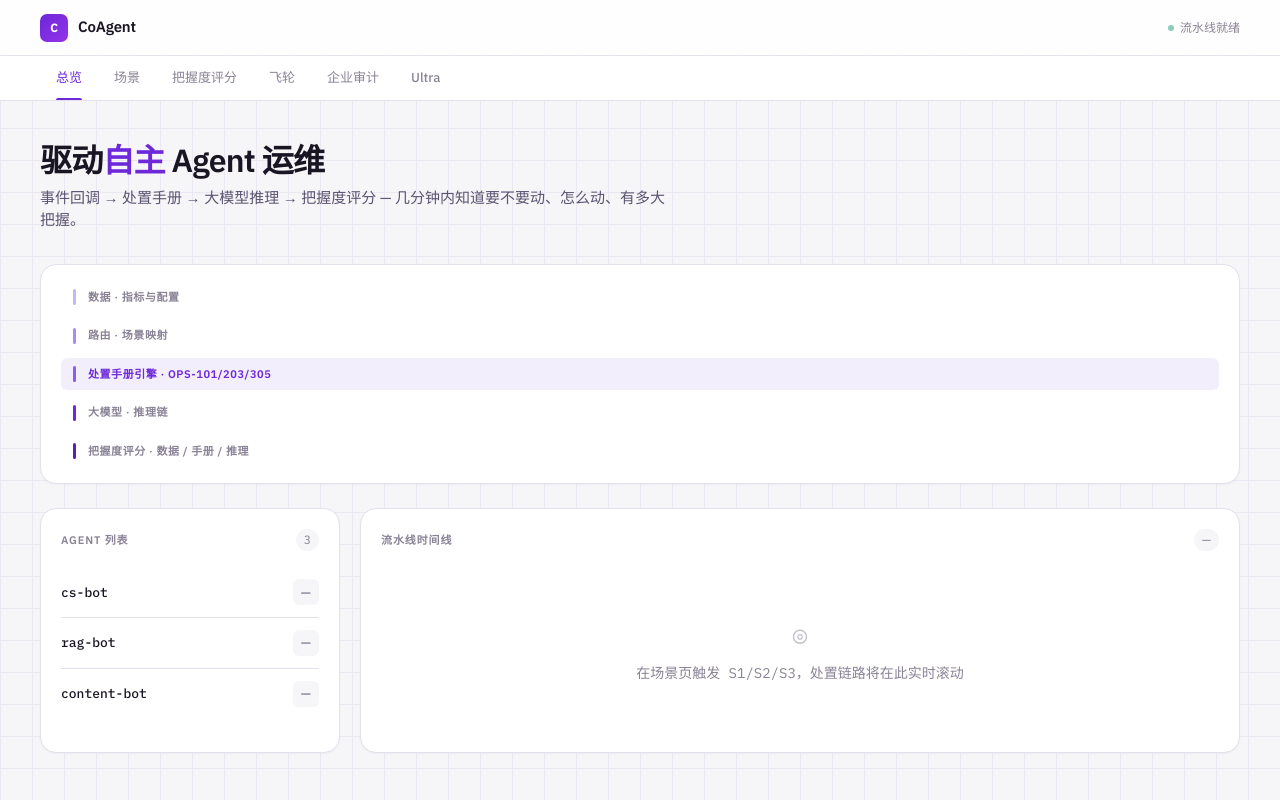
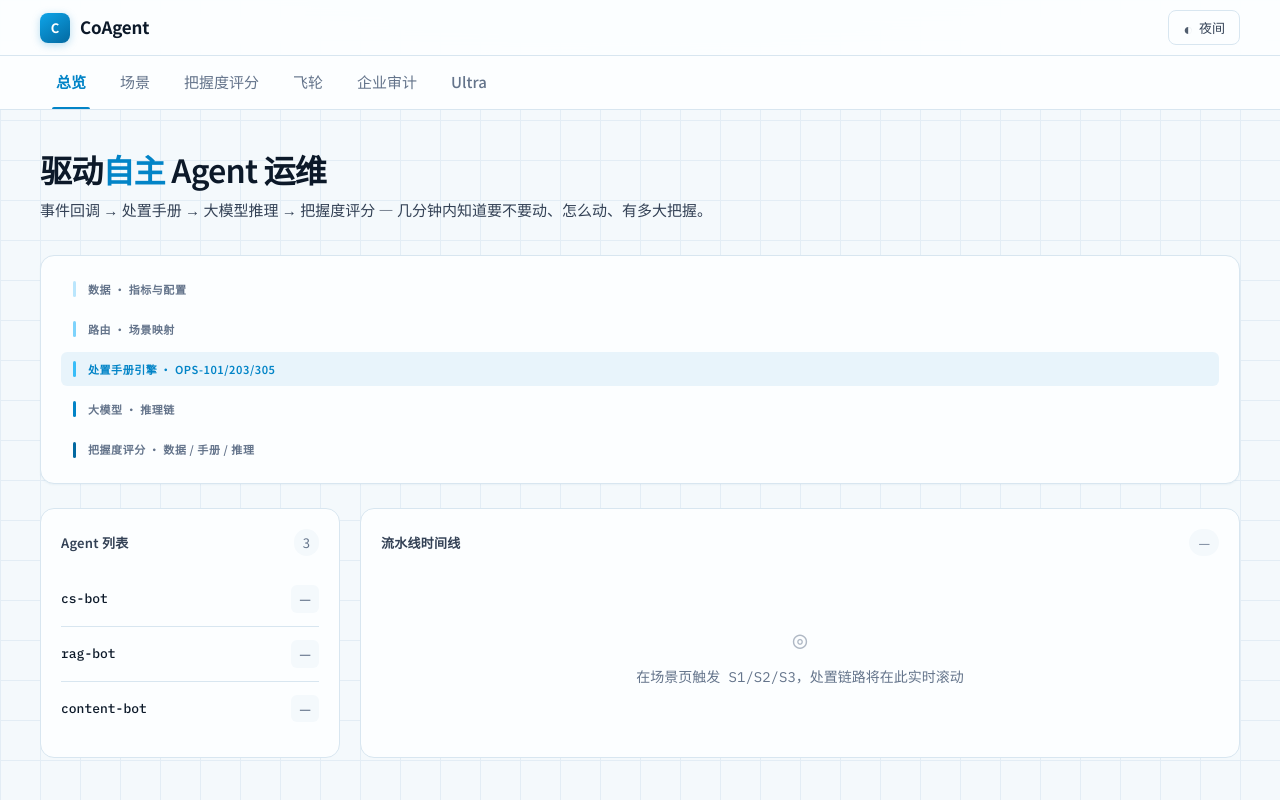
Before and after one commit to lurui1997/coagent, a FastAPI app: page / in a window 1280 px wide. Run offline with FastAPI, Linux system fonts and the light colour scheme; data that the repository does not hold is empty; some libraries are stand-ins or nearby versions.

Commit message:
feat(ui): 优化可读性并支持昼夜模式，移除页头状态角标
改用 Noto Sans SC 与更大字号提升中文阅读体验；页头增加白天/夜间切换并持久化偏好；去掉右上角「流水线就绪」状态展示。

Co-authored-by: Cursor <cursoragent@cursor.com>

```diff
--- a/app/ultra/knowledge_graph.py
+++ b/app/ultra/knowledge_graph.py
@@ -13,7 +13,7 @@ REL_LABELS = {
 }
 
 NODE_COLORS = {
-    "agent": "#6d28d9",
+    "agent": "#0284c7",
     "incident": "#2563eb",
     "playbook": "#d97706",
     "root_cause": "#dc2626",
--- a/web/static/style.css
+++ b/web/static/style.css
@@ -1,51 +1,112 @@
-/* CoAgent Admin — Palantir Ontology–inspired enterprise light theme */
+/* CoAgent — 天蓝科技 · 可读性优先 */
 
 :root {
-  --bg: #f6f5f8;
-  --bg-grid: #ebe8f2;
-  --surface: #ffffff;
+  color-scheme: light;
+
+  --brand-50: #f0f9ff;
+  --brand-100: #e0f2fe;
+  --brand-200: #bae6fd;
+  --brand-300: #7dd3fc;
+  --brand-400: #38bdf8;
+  --brand-500: #0ea5e9;
+  --brand-600: #0284c7;
+  --brand-700: #0369a1;
+  --brand-800: #075985;
+
+  --brand: var(--brand-600);
+  --brand-dark: var(--brand-700);
+  --brand-light: var(--brand-100);
+  --brand-muted: var(--brand-400);
+  --brand-glow: rgba(2, 132, 199, 0.08);
+  --brand-ring: rgba(14, 165, 233, 0.22);
+
+  --purple: var(--brand);
+  --purple-light: var(--brand-light);
+  --purple-muted: var(--brand-muted);
+  --purple-glow: var(--brand-glow);
+
+  --bg: #f4f9fc;
+  --bg-grid: #e3edf5;
+  --bg-radial: rgba(14, 165, 233, 0.07);
+  --surface: #fcfeff;
   --surface-elevated: #ffffff;
-  --border: #e4e0ec;
-  --border-strong: #d0c9dc;
-  --text: #1a1523;
-  --text-secondary: #5c5470;
-  --text-muted: #8a8396;
-  --purple: #6d28d9;
-  --purple-light: #ede9fe;
-  --purple-muted: #a78bfa;
-  --purple-glow: rgba(109, 40, 217, 0.08);
+  --border: #d8e6f0;
+  --border-strong: #b8cddc;
+  --text: #0c1929;
+  --text-secondary: #334155;
+  --text-muted: #64748b;
+  --header-bg: rgba(252, 254, 255, 0.94);
+
   --green: #059669;
   --green-bg: #ecfdf5;
   --amber: #d97706;
   --amber-bg: #fffbeb;
   --red: #dc2626;
   --red-bg: #fef2f2;
-  --shadow-sm: 0 1px 2px rgba(26, 21, 35, 0.04);
-  --shadow-md: 0 4px 24px rgba(26, 21, 35, 0.06);
-  --shadow-lg: 0 12px 48px rgba(109, 40, 217, 0.08);
+
+  --shadow-sm: 0 1px 2px rgba(7, 89, 133, 0.05);
+  --shadow-md: 0 4px 20px rgba(7, 89, 133, 0.07);
+  --shadow-lg: 0 12px 40px rgba(2, 132, 199, 0.1);
   --radius: 10px;
-  --radius-lg: 16px;
-  --font: "IBM Plex Sans", system-ui, sans-serif;
+  --radius-lg: 14px;
+  --font: "Noto Sans SC", "PingFang SC", "Microsoft YaHei", sans-serif;
   --font-mono: "IBM Plex Mono", ui-monospace, monospace;
+  --text-base: 1rem;
+  --text-sm: 0.9375rem;
+  --text-xs: 0.8125rem;
+  --leading: 1.65;
   --header-h: 56px;
   --nav-h: 44px;
+  --ease-out: cubic-bezier(0.22, 1, 0.36, 1);
+}
+
+[data-theme="dark"] {
+  color-scheme: dark;
+
+  --bg: #0b141c;
+  --bg-grid: #1a2834;
+  --bg-radial: rgba(14, 165, 233, 0.06);
+  --surface: #121c26;
+  --surface-elevated: #172230;
+  --border: #263645;
+  --border-strong: #3a5064;
+  --text: #e8f4fc;
+  --text-secondary: #b8cfe0;
+  --text-muted: #8aa8be;
+  --header-bg: rgba(18, 28, 38, 0.94);
+  --brand-glow: rgba(14, 165, 233, 0.14);
+  --brand-ring: rgba(56, 189, 248, 0.28);
+  --green-bg: rgba(5, 150, 105, 0.18);
+  --amber-bg: rgba(217, 119, 6, 0.18);
+  --red-bg: rgba(220, 38, 38, 0.18);
+  --shadow-sm: 0 1px 3px rgba(0, 0, 0, 0.25);
+  --shadow-md: 0 4px 20px rgba(0, 0, 0, 0.35);
+  --shadow-lg: 0 12px 40px rgba(0, 0, 0, 0.4);
+  --brand-light: rgba(14, 165, 233, 0.16);
 }
 
 *, *::before, *::after { box-sizing: border-box; margin: 0; padding: 0; }
 
-html { scroll-behavior: smooth; }
+html {
+  scroll-behavior: smooth;
+  font-size: 16px;
+}
 
 body {
   font-family: var(--font);
+  font-size: var(--text-base);
   background-color: var(--bg);
   background-image:
+    radial-gradient(ellipse 90% 60% at 50% -15%, var(--bg-radial), transparent 55%),
     linear-gradient(var(--bg-grid) 1px, transparent 1px),
     linear-gradient(90deg, var(--bg-grid) 1px, transparent 1px);
-  background-size: 32px 32px;
+  background-size: 100% 480px, 40px 40px, 40px 40px;
+  background-repeat: no-repeat, repeat, repeat;
   color: var(--text);
   min-height: 100vh;
-  line-height: 1.5;
+  line-height: var(--leading);
   -webkit-font-smoothing: antialiased;
+  transition: background-color 0.25s var(--ease-out), color 0.25s var(--ease-out);
 }
 
 /* ── Top bar ── */
@@ -54,8 +115,8 @@ body {
   top: 0;
   z-index: 100;
   height: var(--header-h);
-  background: rgba(255, 255, 255, 0.88);
-  backdrop-filter: blur(12px);
+  background: var(--header-bg);
+  backdrop-filter: blur(14px);
   border-bottom: 1px solid var(--border);
   display: flex;
   align-items: center;
@@ -72,57 +133,61 @@ body {
 }
 
 .brand-mark {
-  width: 28px;
-  height: 28px;
-  background: linear-gradient(135deg, var(--purple) 0%, #9333ea 100%);
-  border-radius: 7px;
+  width: 30px;
+  height: 30px;
+  background: linear-gradient(145deg, var(--brand-500) 0%, var(--brand-700) 100%);
+  border-radius: 8px;
   display: grid;
   place-items: center;
   color: #fff;
-  font-size: 0.75rem;
+  font-size: 0.8125rem;
   font-weight: 700;
   letter-spacing: -0.02em;
+  box-shadow: 0 2px 8px rgba(2, 132, 199, 0.28);
 }
 
 .brand-name {
-  font-size: 0.9375rem;
-  font-weight: 600;
+  font-size: 1.0625rem;
+  font-weight: 700;
   letter-spacing: -0.01em;
 }
 
-.header-meta {
-  display: flex;
+.theme-toggle {
+  display: inline-flex;
   align-items: center;
-  gap: 0.75rem;
+  gap: 0.375rem;
+  padding: 0.4375rem 0.875rem;
+  font-family: var(--font);
+  font-size: var(--text-xs);
+  font-weight: 500;
+  color: var(--text-secondary);
+  background: var(--surface);
+  border: 1px solid var(--border);
+  border-radius: 8px;
+  cursor: pointer;
+  transition: border-color 0.2s var(--ease-out), color 0.2s var(--ease-out), background 0.2s var(--ease-out);
+}
+
+.theme-toggle:hover {
+  border-color: var(--brand-muted);
+  color: var(--brand);
+}
+
+.theme-toggle-icon {
+  font-size: 1rem;
+  line-height: 1;
+  opacity: 0.85;
 }
 
 .badge {
-  font-size: 0.6875rem;
+  font-size: var(--text-xs);
   font-weight: 600;
-  letter-spacing: 0.06em;
-  text-transform: uppercase;
+  letter-spacing: 0.04em;
   padding: 0.25rem 0.625rem;
   border-radius: 999px;
-  background: var(--purple-light);
-  color: var(--purple);
-  border: 1px solid rgba(109, 40, 217, 0.15);
-}
-
-.badge-live {
-  display: flex;
-  align-items: center;
-  gap: 0.375rem;
-  font-size: 0.75rem;
-  color: var(--text-muted);
-}
-
-.badge-live::before {
-  content: "";
-  width: 6px;
-  height: 6px;
-  border-radius: 50%;
-  background: var(--green);
-  animation: pulse 2s ease infinite;
+  background: var(--brand-light);
+  color: var(--brand);
+  border: 1px solid var(--brand-ring);
 }
 
 @keyframes pulse {
@@ -136,35 +201,36 @@ body {
   border-bottom: 1px solid var(--border);
   padding: 0 clamp(1.25rem, 4vw, 2.5rem);
   display: flex;
-  gap: 0;
+  gap: 0.125rem;
   overflow-x: auto;
 }
 
 .subnav a {
   position: relative;
-  padding: 0.75rem 1rem;
-  font-size: 0.8125rem;
+  padding: 0.875rem 1rem;
+  font-size: var(--text-sm);
   font-weight: 500;
   color: var(--text-muted);
   text-decoration: none;
   white-space: nowrap;
-  transition: color 0.15s;
+  transition: color 0.2s var(--ease-out);
 }
 
 .subnav a:hover { color: var(--text-secondary); }
 
 .subnav a.active {
-  color: var(--purple);
+  color: var(--brand);
+  font-weight: 600;
 }
 
 .subnav a.active::after {
   content: "";
   position: absolute;
   bottom: 0;
-  left: 1rem;
-  right: 1rem;
+  left: 0.75rem;
+  right: 0.75rem;
   height: 2px;
-  background: var(--purple);
+  background: var(--brand);
   border-radius: 2px 2px 0 0;
 }
 
@@ -189,14 +255,16 @@ body {
 
 .page-hero h2 em {
   font-style: normal;
-  color: var(--purple);
+  color: var(--brand);
+  font-weight: 700;
 }
 
 .page-hero p {
-  margin-top: 0.5rem;
-  font-size: 0.9375rem;
+  margin-top: 0.625rem;
+  font-size: var(--text-sm);
   color: var(--text-secondary);
-  max-width: 40rem;
+  max-width: 42rem;
+  line-height: var(--leading);
 }
 
 /* ── Pipeline stack (Palantir-inspired layer diagram) ── */
@@ -238,15 +306,15 @@ body {
   flex-shrink: 0;
 }
 
-.stack-layer:nth-child(1) span:first-child { background: #c4b5fd; }
-.stack-layer:nth-child(2) span:first-child { background: #a78bfa; }
-.stack-layer:nth-child(3) span:first-child { background: #8b5cf6; }
-.stack-layer:nth-child(4) span:first-child { background: var(--purple); }
-.stack-layer:nth-child(5) span:first-child { background: #5b21b6; }
+.stack-layer:nth-child(1) span:first-child { background: var(--brand-200); }
+.stack-layer:nth-child(2) span:first-child { background: var(--brand-300); }
+.stack-layer:nth-child(3) span:first-child { background: var(--brand-400); }
+.stack-layer:nth-child(4) span:first-child { background: var(--brand); }
+.stack-layer:nth-child(5) span:first-child { background: var(--brand-700); }
 
 .stack-layer.active {
-  background: var(--purple-glow);
-  color: var(--purple);
+  background: var(--brand-glow);
+  color: var(--brand);
 }
 
 /* ── Layout grids ── */
@@ -266,12 +334,13 @@ body {
   border: 1px solid var(--border);
   border-radius: var(--radius-lg);
   padding: 1.25rem;
-  box-shadow: var(--shadow-sm);
-  transition: box-shadow 0.2s, border-color 0.2s;
+  box-shadow: none;
+  transition: border-color 0.2s var(--ease-out), box-shadow 0.2s var(--ease-out);
 }
 
 .card:hover {
-  box-shadow: var(--shadow-md);
+  border-color: var(--border-strong);
+  box-shadow: var(--shadow-sm);
 }
 
 .card-header {
@@ -282,18 +351,17 @@ body {
 }
 
 .card h3 {
-  font-size: 0.6875rem;
+  font-size: var(--text-xs);
   font-weight: 600;
-  letter-spacing: 0.08em;
-  text-transform: uppercase;
-  color: var(--text-muted);
+  letter-spacing: 0.02em;
+  color: var(--text-secondary);
 }
 
 .card-count {
-  font-size: 0.75rem;
+  font-size: var(--text-xs);
   color: var(--text-muted);
   background: var(--bg);
-  padding: 0.125rem 0.5rem;
+  padding: 0.1875rem 0.5625rem;
   border-radius: 999px;
 }
 
@@ -302,15 +370,15 @@ body {
   display: flex;
   align-items: center;
   justify-content: space-between;
-  padding: 0.75rem 0;
+  padding: 0.8125rem 0;
   border-bottom: 1px solid var(--border);
-  font-size: 0.875rem;
+  font-size: var(--text-sm);
   transition: background 0.15s;
 }
 
 .agent-item:last-child { border-bottom: none; }
 
-.agent-item:hover { background: var(--purple-glow); margin: 0 -0.5rem; padding-left: 0.5rem; padding-right: 0.5rem; border-radius: 6px; }
+.agent-item:hover { background: var(--brand-glow); margin: 0 -0.5rem; padding-left: 0.5rem; padding-right: 0.5rem; border-radius: 6px; }
 
 .agent-id {
   font-weight: 500;
@@ -334,7 +402,7 @@ body {
   max-height: 520px;
   overflow-y: auto;
   font-family: var(--font-mono);
-  font-size: 0.75rem;
+  font-size: var(--text-xs);
   scrollbar-width: thin;
   scrollbar-color: var(--border-strong) transparent;
 }
--- /dev/null
+++ b/web/static/theme.js
@@ -0,0 +1,35 @@
+(function () {
+  const KEY = 'coagent-theme';
+
+  function apply(theme) {
+    document.documentElement.setAttribute('data-theme', theme);
+    try { localStorage.setItem(KEY, theme); } catch (_) {}
+    document.querySelectorAll('[data-theme-toggle]').forEach(function (btn) {
+      var isDark = theme === 'dark';
+      btn.setAttribute('aria-label', isDark ? '切换到白天模式' : '切换到夜间模式');
+      btn.setAttribute('aria-pressed', isDark ? 'true' : 'false');
+      var label = btn.querySelector('.theme-toggle-label');
+      if (label) label.textContent = isDark ? '白天' : '夜间';
+    });
+  }
+
+  function init() {
+    var saved = null;
+    try { saved = localStorage.getItem(KEY); } catch (_) {}
+    var prefersDark = window.matchMedia && window.matchMedia('(prefers-color-scheme: dark)').matches;
+    apply(saved || (prefersDark ? 'dark' : 'light'));
+
+    document.querySelectorAll('[data-theme-toggle]').forEach(function (btn) {
+      btn.addEventListener('click', function () {
+        var next = document.documentElement.getAttribute('data-theme') === 'dark' ? 'light' : 'dark';
+        apply(next);
+      });
+    });
+  }
+
+  if (document.readyState === 'loading') {
+    document.addEventListener('DOMContentLoaded', init);
+  } else {
+    init();
+  }
+})();
--- a/web/templates/admin.html
+++ b/web/templates/admin.html
@@ -4,9 +4,10 @@
   <meta charset="UTF-8">
   <meta name="viewport" content="width=device-width, initial-scale=1.0">
   <title>CoAgent — Agent 运维助手</title>
+  <script>(function(){try{var t=localStorage.getItem('coagent-theme');if(t)document.documentElement.setAttribute('data-theme',t);}catch(e){}})();</script>
   <link rel="preconnect" href="https://fonts.googleapis.com">
   <link rel="preconnect" href="https://fonts.gstatic.com" crossorigin>
-  <link href="https://fonts.googleapis.com/css2?family=IBM+Plex+Mono:wght@400;500&family=IBM+Plex+Sans:wght@400;500;600;700&display=swap" rel="stylesheet">
+  <link href="https://fonts.googleapis.com/css2?family=IBM+Plex+Mono:wght@400;500&family=Noto+Sans+SC:wght@400;500;600;700&display=swap" rel="stylesheet">
   <link rel="stylesheet" href="/static/style.css">
   <script src="https://unpkg.com/htmx.org@1.9.10"></script>
 </head>
@@ -16,9 +17,10 @@
       <div class="brand-mark">C</div>
       <span class="brand-name">CoAgent</span>
     </a>
-    <div class="header-meta">
-      <span class="badge-live" id="header-status">流水线就绪</span>
-    </div>
+    <button type="button" class="theme-toggle" data-theme-toggle aria-label="切换显示模式" aria-pressed="false">
+      <span class="theme-toggle-icon" aria-hidden="true">◐</span>
+      <span class="theme-toggle-label">夜间</span>
+    </button>
   </header>
 
   <nav class="subnav">
@@ -512,9 +514,6 @@
       if (!res.ok) return;
       const inc = await res.json();
 
-      const statusEl = document.getElementById('header-status');
-      if (statusEl) statusEl.textContent = `故障 ${inc.status}`;
-
       renderIncidentMeta(inc);
       renderExecutionChain(inc);
       renderTimelineFromIncident(inc.timeline_json);
@@ -859,5 +858,6 @@
       }
     });
   </script>
+  <script src="/static/theme.js"></script>
 </body>
 </html>
```
Also changed, not shown: other parts of web/static/style.css (+59 -24 lines), website/index.html (+7 -1 lines), website/styles.css (+137 -42 lines), website/theme.js (added, +35 -0 lines).
